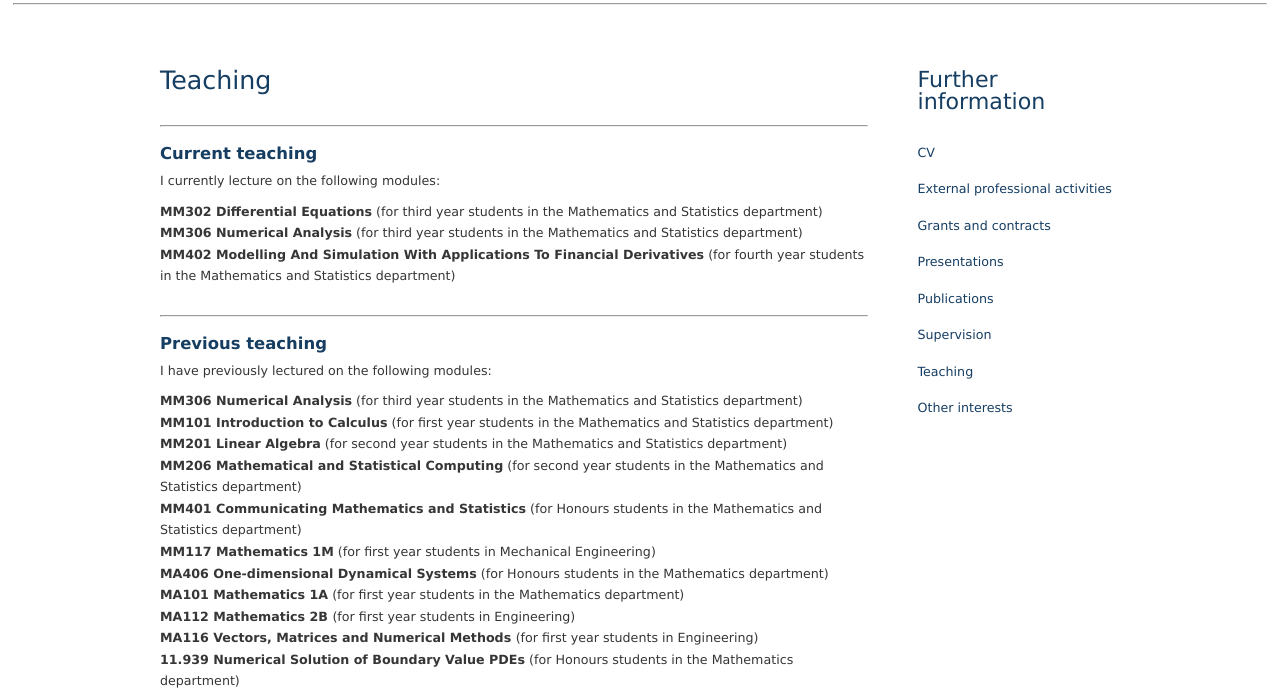
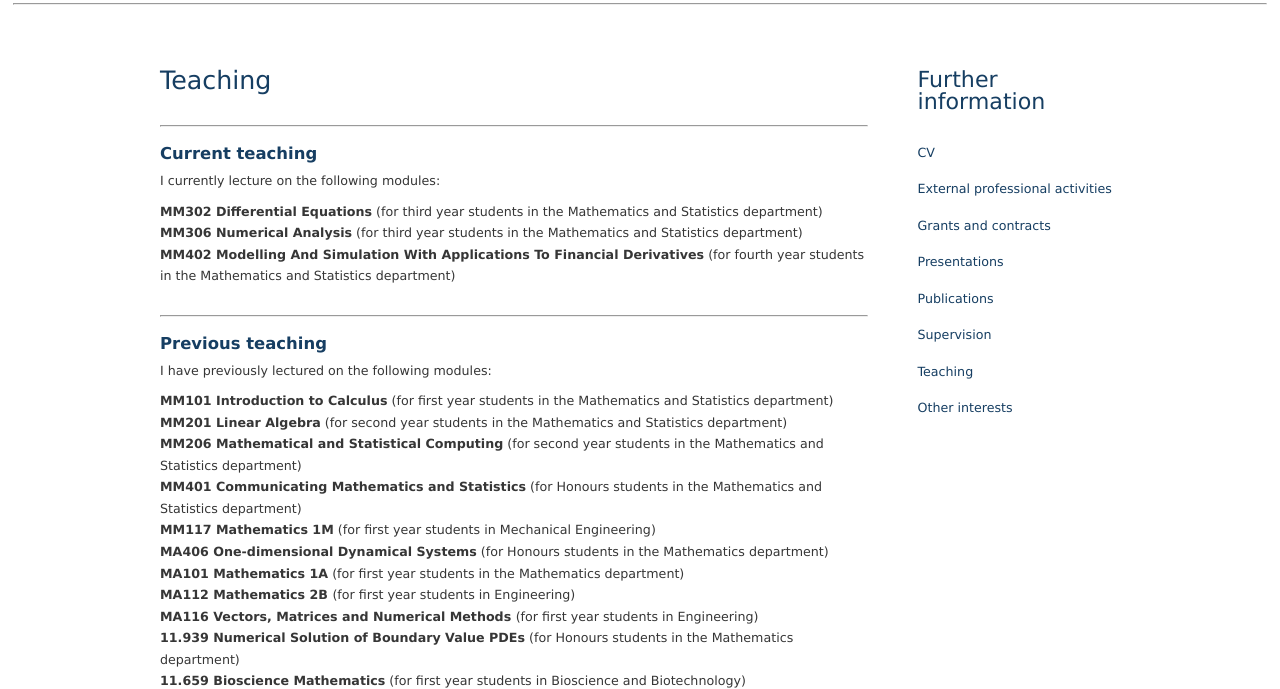
Before and after one commit to AlisonRamage/AlisonRamage.github.io, a plain HTML site: page teaching.html in a window 1280 px wide. Shown: the part 116-805 px from the top of the page. Drawn offline with nearby package versions, Linux system fonts and the light colour scheme.

Commit message:
Add files via upload

```diff
--- a/teaching.html
+++ b/teaching.html
@@ -70,9 +70,6 @@ the Mathematics and Statistics department)
 <br>
 I have previously lectured on the following modules:
 <BR><br>
-<P>
-<BF>MM306 Numerical Analysis</BF> (for third year students in
-the Mathematics and Statistics department)
 <P>
 <BF>MM101 Introduction to Calculus</BF> (for first year students in
 the Mathematics and Statistics department)
```
